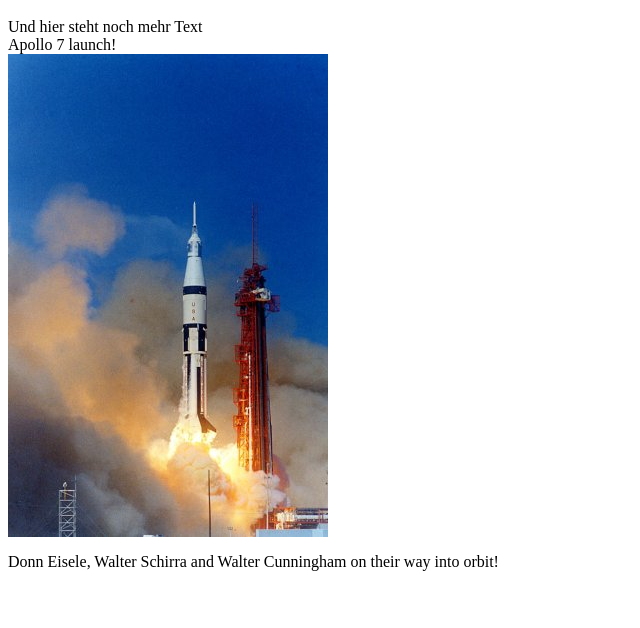
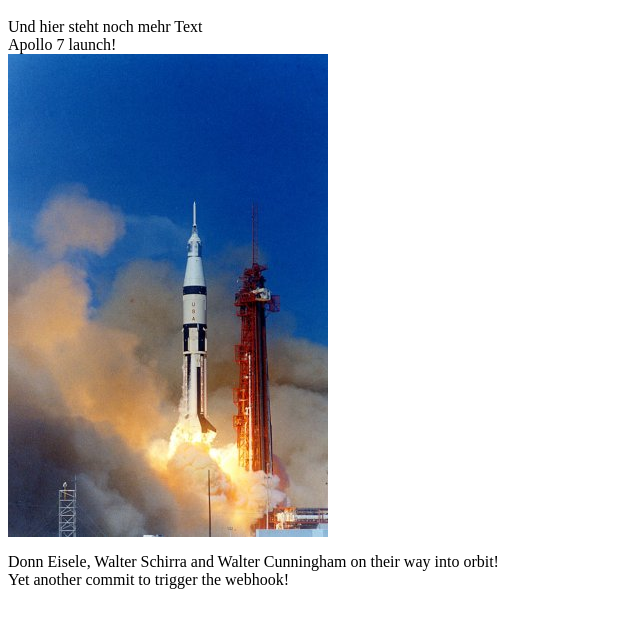
Before and after one commit to sp-devoteam/my-first, a plain HTML site: page index.html in a window 1280 px wide. Shown: the part 48-676 px from the top of the page, without its empty margins (0-640 px from the left). Drawn offline with Linux system fonts and the light colour scheme.

Commit message:
Update index.html

```diff
--- a/index.html
+++ b/index.html
@@ -8,5 +8,6 @@
 		<a>Apollo 7 launch!<br><a>
 		<img src="Apollo_7.jpg" alt="Apollo 7"><br><p>
 		<a>Donn Eisele, Walter Schirra and Walter Cunningham on their way into orbit!<br><a>
+		<a>Yet another commit to trigger the webhook!<a>
 	</body>
 </html>
```
